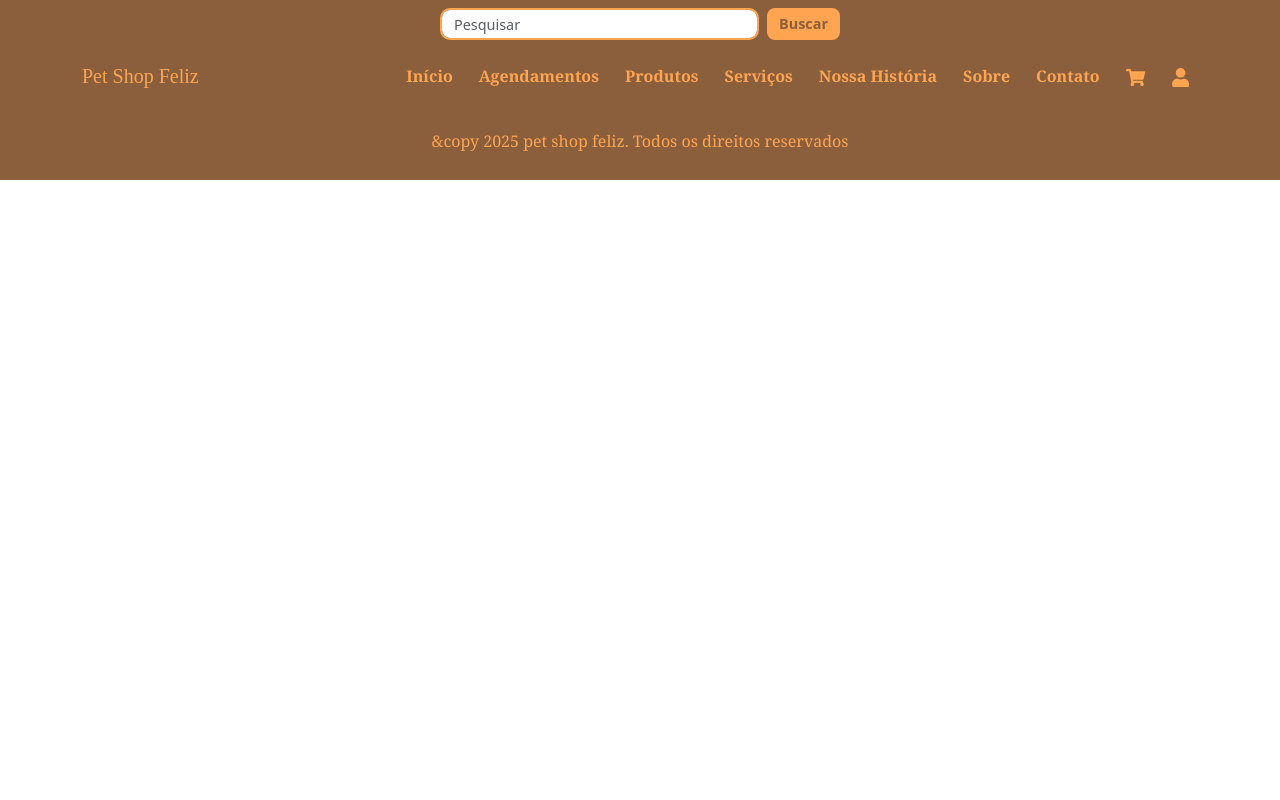
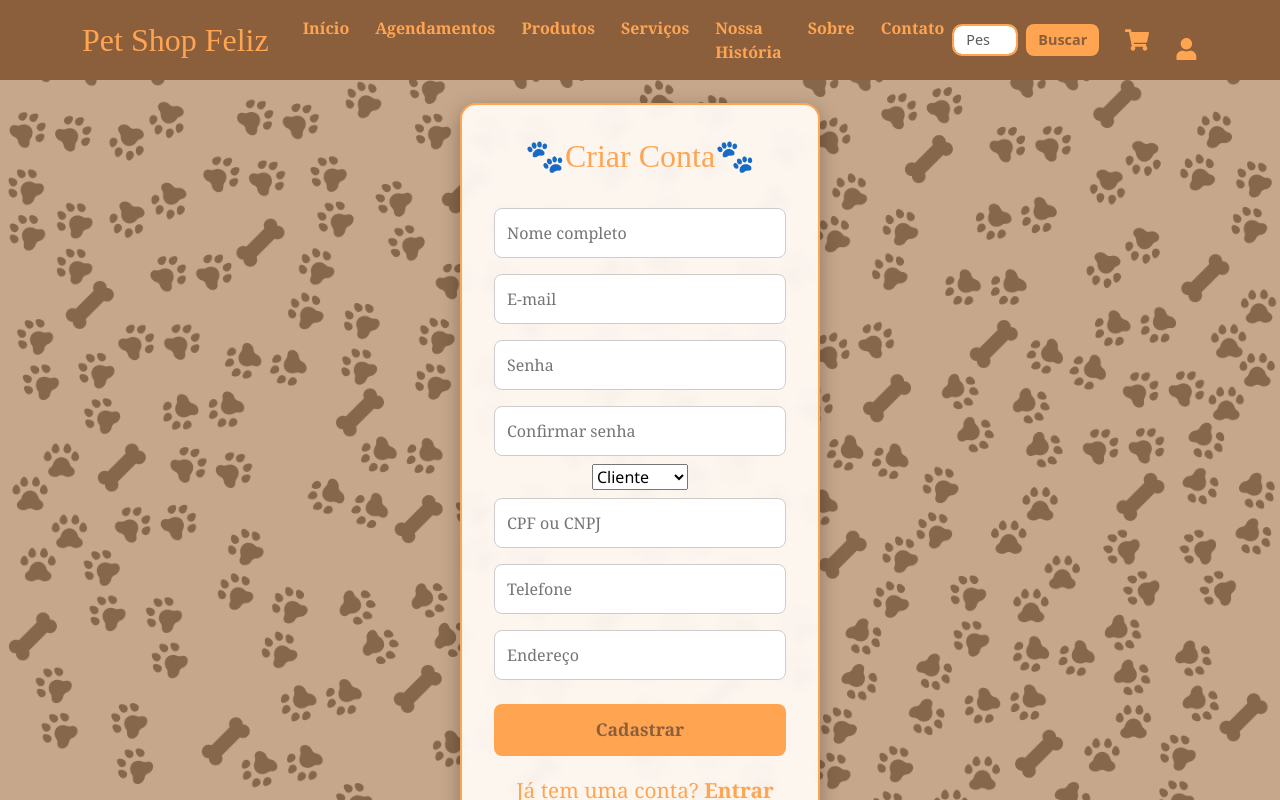
Before and after one commit to karla08C/projeto-pet-shop-fullstack, a React (Create React App) app in the folder front/: page /cadastro in a window 1280 px wide. Shown: the top 800 px of the page. Built offline with nearby package versions, Linux system fonts and the light colour scheme.

Commit message:
criação da tela de cadastro, menu fixo, e alterações na tela de produtos colocando apenas 12 em cada pagina

```diff
--- a/front/src/App.js
+++ b/front/src/App.js
@@ -15,6 +15,7 @@ import Produto from './pages/Produto/Produto';
 import Historia from './pages/Historia/Historia';
 import Buscar from './pages/Buscar/Buscar';
 import Login from './pages/Login/Login';
+import LoginCadastro from './pages/LoginCadastro/LoginCadastro'; // 👈 importei aqui
 
 // IMPORTAÇÕES GLOBAIS
 import 'bootstrap/dist/css/bootstrap.min.css';
@@ -52,10 +53,11 @@ function App() {
           <Route path="/historia" element={<Historia />} />
           <Route path="/buscar" element={<Buscar />} />
           <Route path="/login" element={<Login />} />
+          <Route path="/cadastro" element={<LoginCadastro />} />{' '}
+          {/* 👈 rota nova */}
         </Routes>
         <Footer />
-      </CartProvider>{' '}
-      {/* <-- PASSO 3: FECHE O PROVEDOR AQUI */}
+      </CartProvider>
     </Router>
   );
 }
--- a/front/src/components/Header/Header.css
+++ b/front/src/components/Header/Header.css
@@ -3,19 +3,19 @@
 ============================ */
 
 /* Cor de fundo da navbar */
-.navbar {
+.navbar-principal {
   background-color: #8b5e3c !important; /* marrom caramelo */
 }
 
 /* Estilo do nome/marca na navbar */
-.navbar-brand {
+.navbar-principal .navbar-brand {
   color: #FFA552 !important; /* laranja suave */
   font-family: 'Brush Script MT', cursive;
   font-size: 2rem;
 }
 
 /* Efeito hover na marca */
-.navbar-brand:hover {
+.navbar-principal .navbar-brand:hover {
   color: white !important;
 }
 
@@ -24,7 +24,7 @@
 ============================ */
 
 /* Links do menu de navegação */
-.navbar-nav .nav-link {
+.navbar-principal .navbar-nav .nav-link {
   color: #FFA552 !important; /* laranja suave */
   font-family: 'Georgia', serif;
   font-weight: bold;
@@ -32,7 +32,7 @@
 }
 
 /* Hover nos links */
-.navbar-nav .nav-link:hover {
+.navbar-principal .navbar-nav .nav-link:hover {
   background-color: #f59e3b; /* cor ao passar o mouse */
   color: white !important;
   border-radius: 5px; /* cantos arredondados */
@@ -57,8 +57,8 @@
 ============================ */
 
 /* Input e botão da barra de pesquisa */
-.navbar-search-bar .form-control,
-.navbar-search-bar .btn {
+.navbar-principal .form-control,
+.navbar-principal .btn {
   height: 32px;
   font-size: 0.9rem;
   padding: 0.25rem 0.75rem;
@@ -67,19 +67,19 @@
 }
 
 /* Remove espaçamento superior do botão */
-.navbar-search-bar .btn {
+.navbar-principal .btn {
   margin-top: 0;
 }
 
 /* Estilo do campo de pesquisa */
-.navbar-search-bar .form-control {
+.navbar-principal .form-control {
   border: 2px solid #FFA552;
   border-radius: 10px;         /* cantos arredondados */
   outline: none;               /* remove contorno azul */
 }
 
 /* Foco no campo de pesquisa */
-.navbar-search-bar .form-control:focus {
+.navbar-principal .form-control:focus {
   border-color: #A0522D;       /* borda marrom mais escura */
   box-shadow: none;            /* remove brilho padrão */
 }
@@ -88,19 +88,30 @@
    Carrinho e Login
 ============================ */
 
-/* Estilo base para os ícones de carrinho e login */
+/* Base para ícones de carrinho e login */
 .cart-link,
 .login-link {
+  display: flex;
+  align-items: center;         /* alinha verticalmente */
+  justify-content: center;
   margin-left: 10px;
   position: relative;
   color: #FFA552 !important;
 }
 
+/* Tamanho consistente dos ícones */
+.cart-link svg,
+.login-link svg {
+  width: 1.2em;
+  height: 1.2em;
+  display: inline-block;
+}
+
 /* Indicador de quantidade no carrinho */
 .cart-badge {
   position: absolute;
-  top: -6px;
-  right: -6px;
+  top: -5px;
+  right: -5px;
   background-color: red;
   color: white;
   font-size: 0.75rem;
@@ -108,13 +119,7 @@
   border-radius: 50%; /* bolinha */
 }
 
-/* Centraliza verticalmente os ícones */
-.cart-link svg,
-.login-link svg {
-  vertical-align: middle;
-}
-
-/* Hover específico para o login, se quiser destacar igual os outros */
+/* Hover específico para o login */
 .login-link:hover {
   background-color: #f59e3b;
   border-radius: 5px;
@@ -122,12 +127,42 @@
 }
 
 /* ============================
-   Responsividade (opcional)
+   Responsividade
 ============================ */
 
-@media (max-width: 576px) {
+@media (max-width: 768px) {
+  /* Quando o menu colapsa, barra de pesquisa e links ficam em coluna */
+  .navbar-principal .d-flex {
+    flex-direction: column;
+    width: 100%;
+    margin-top: 0.5rem;
+  }
+
+  .navbar-principal .form-control {
+    margin-bottom: 0.5rem;
+    width: 100%;
+  }
+
   .cart-link,
   .login-link {
     margin-left: 5px; /* reduz espaço em telas pequenas */
   }
 }
+
+.cart-link,
+.login-link {
+  display: flex;
+  align-items: center;  /* centraliza verticalmente */
+  justify-content: center;
+  margin-left: 10px;
+  position: relative;
+  color: #FFA552 !important;
+  line-height: 0;       /* remove espaço extra dos SVGs */
+}
+
+.cart-link svg,
+.login-link svg {
+  width: 1.5em;         /* mesmo tamanho para ambos */
+  height: 1.5em;
+  display: block;       /* garante que o SVG não tenha espaço extra */
+}
--- a/front/src/components/Header/Header.jsx
+++ b/front/src/components/Header/Header.jsx
@@ -8,7 +8,7 @@ import {
   FormControl,
   Button,
 } from 'react-bootstrap';
-import { FaShoppingCart, FaUser } from 'react-icons/fa'; // Importando o ícone de login
+import { FaShoppingCart, FaUser } from 'react-icons/fa';
 import { useCart } from '../../context/CartContext';
 import './Header.css';
 
@@ -27,48 +27,19 @@ function Header() {
   };
 
   return (
-    <>
-      {/* Barra de pesquisa fixa no topo */}
-      <Navbar
-        variant="dark"
-        className="py-2 navbar-search-bar"
-        style={{ backgroundColor: '#8B4513' }}
-      >
-        <Container className="justify-content-center">
-          <Form
-            className="d-flex w-100"
-            onSubmit={handleSearch}
-            style={{ maxWidth: '400px' }}
-          >
-            <FormControl
-              type="search"
-              placeholder="Pesquisar"
-              className="me-2"
-              aria-label="Pesquisar"
-              value={search}
-              onChange={(e) => setSearch(e.target.value)}
-            />
-            <Button variant="outline-light" type="submit">
-              Buscar
-            </Button>
-          </Form>
-        </Container>
-      </Navbar>
-
-      {/* Navbar principal logo abaixo da barra de pesquisa */}
-      <Navbar
-        expand="lg"
-        variant="dark"
-        className="navbar-principal"
-        style={{ backgroundColor: '#8B4513' }}
-      >
+    <Navbar expand="lg" variant="dark" className="navbar-principal sticky-top">
       <Container>
+        {/* Logo */}
         <Navbar.Brand as={Link} to="/">
           Pet Shop Feliz
         </Navbar.Brand>
+
+        {/* Botão para telas pequenas */}
         <Navbar.Toggle aria-controls="basic-navbar-nav" />
+
         <Navbar.Collapse id="basic-navbar-nav">
-            <Nav className="ms-auto">
+          {/* Links de navegação */}
+          <Nav className="me-auto">
             <Nav.Link as={Link} to="/inicio">
               Início
             </Nav.Link>
@@ -90,24 +61,42 @@ function Header() {
             <Nav.Link as={Link} to="/contato">
               Contato
             </Nav.Link>
+          </Nav>
 
-              {/* Carrinho */}
-              <Nav.Link as={Link} to="/carrinho" className="cart-link">
-                <FaShoppingCart size="1.2em" />
+          {/* Pesquisa + Carrinho + Login */}
+          <div className="d-flex align-items-center">
+            <Form
+              className="d-flex me-3"
+              onSubmit={handleSearch}
+              style={{ maxWidth: '300px' }}
+            >
+              <FormControl
+                type="search"
+                placeholder="Pesquisar"
+                className="me-2"
+                aria-label="Pesquisar"
+                value={search}
+                onChange={(e) => setSearch(e.target.value)}
+              />
+              <Button variant="outline-light" type="submit">
+                Buscar
+              </Button>
+            </Form>
+
+            <Link to="/carrinho" className="cart-link position-relative me-3">
+              <FaShoppingCart />
               {totalItems > 0 && (
                 <span className="cart-badge">{totalItems}</span>
               )}
-              </Nav.Link>
+            </Link>
 
-              {/* Login */}
-              <Nav.Link as={Link} to="/login" className="login-link">
-                <FaUser size="1.2em" />
-              </Nav.Link>
-            </Nav>
+            <Link to="/login" className="login-link">
+              <FaUser />
+            </Link>
+          </div>
         </Navbar.Collapse>
       </Container>
     </Navbar>
-    </>
   );
 }
 
--- a/front/src/pages/Login/Login.jsx
+++ b/front/src/pages/Login/Login.jsx
@@ -27,7 +27,7 @@ function Login() {
 
         <div className="register-link">
           <p>
-            Não tem uma conta? <a href="#">Crie uma agora</a>
+            Não tem uma conta? <a href="/cadastro">Crie uma agora</a>
           </p>
         </div>
       </div>
--- /dev/null
+++ b/front/src/pages/LoginCadastro/LoginCadastro.css
@@ -0,0 +1,146 @@
+/* Container principal */
+.loginCadastro-container {
+  position: relative;
+  height: 100vh;
+  background-color: #b38a65; /* marrom clara */
+  background-image: url('../../assets/imagens/Body.png');
+  background-repeat: no-repeat;
+  background-position: center;
+  background-size: cover;
+  display: flex;
+  justify-content: center;
+  align-items: center;
+  font-family: 'Segoe UI', Tahoma, Geneva, Verdana, sans-serif;
+  color: #F9FAFB;
+  overflow: hidden;
+}
+
+.loginCadastro-container::before {
+  content: '';
+  position: absolute;
+  inset: 0;
+  background-color: rgba(179, 138, 101, 0.75);
+  z-index: 0;
+}
+
+.loginCadastro-container > * {
+  position: relative;
+  z-index: 1;
+}
+
+/* Caixa central */
+.loginCadastro-box {
+  background-color: rgba(255, 250, 245, 0.95);
+  padding: 2rem;
+  border-radius: 16px;
+  width: 360px;
+  max-width: 95%;
+  box-shadow: 0 6px 20px rgba(0, 0, 0, 0.3);
+  border: 2px solid #FFA552;
+  text-align: center;
+  color: #FFA552;
+  backdrop-filter: blur(3px);
+}
+
+/* Título */
+.loginCadastro-box h2 {
+  margin-bottom: 1.5rem;
+  color: #FFA552;
+  font-family: 'Brush Script MT', cursive;
+  font-size: 2rem;
+}
+
+/* Inputs */
+.loginCadastro-box input {
+  width: 100%;
+  padding: 12px;
+  margin: 8px 0;
+  border-radius: 8px;
+  border: 1px solid #ccc;
+  font-size: 1rem;
+  font-family: 'Georgia', serif;
+  color: #3e2723;
+  background-color: #fff;
+  box-sizing: border-box;
+}
+
+.loginCadastro-box input:focus {
+  outline: none;
+  border-color: #FFA552;
+  box-shadow: 0 0 5px rgba(255, 165, 82, 0.6);
+}
+
+/* Botão cadastrar */
+.btn-loginCadastro {
+  width: 100%;
+  padding: 12px;
+  margin-top: 14px;
+  background-color: #FFA552;
+  color: #3e2723;
+  font-weight: bold;
+  border: none;
+  border-radius: 8px;
+  cursor: pointer;
+  transition: background-color 0.3s, transform 0.2s;
+  font-family: 'Georgia', serif;
+}
+
+.btn-loginCadastro:hover {
+  background-color: #e59435;
+  transform: translateY(-2px);
+}
+
+/* Link para voltar ao login */
+.login-link {
+  margin-top: 18px;
+  font-size: 0.95rem;
+  color: #FFA552;
+  font-family: 'Georgia', serif;
+}
+
+.login-link a {
+  color: #FFA552;
+  text-decoration: none;
+  font-weight: bold;
+}
+
+.login-link a:hover {
+  text-decoration: underline;
+}
+
+/* RESPONSIVIDADE */
+@media (max-width: 768px) {
+  .loginCadastro-box {
+    width: 90%;
+    padding: 1.5rem;
+  }
+
+  .loginCadastro-box h2 {
+    font-size: 1.8rem;
+  }
+
+  .btn-loginCadastro {
+    font-size: 1rem;
+    padding: 10px;
+  }
+}
+
+@media (max-width: 480px) {
+  .loginCadastro-box {
+    padding: 1rem;
+  }
+
+  .loginCadastro-box h2 {
+    font-size: 1.5rem;
+  }
+
+  .loginCadastro-box input {
+    font-size: 0.9rem;
+    padding: 10px;
+  }
+
+  .btn-loginCadastro {
+    font-size: 0.9rem;
+    padding: 10px;
+  }
+}
--- /dev/null
+++ b/front/src/pages/LoginCadastro/LoginCadastro.jsx
@@ -0,0 +1,115 @@
+import React, { useState } from 'react';
+import './LoginCadastro.css';
+
+function LoginCadastro() {
+  const [nome, setNome] = useState('');
+  const [email, setEmail] = useState('');
+  const [senha, setSenha] = useState('');
+  const [confirmarSenha, setConfirmarSenha] = useState('');
+  const [tipo, setTipo] = useState('cliente');
+  const [cpfCnpj, setCpfCnpj] = useState('');
+  const [telefone, setTelefone] = useState('');
+  const [endereco, setEndereco] = useState('');
+
+  const handleRegister = (e) => {
+    e.preventDefault();
+
+    if (senha !== confirmarSenha) {
+      alert('As senhas não coincidem!');
+      return;
+    }
+
+    const novoUsuario = {
+      nome,
+      email,
+      senha,
+      tipo,
+      cpf_cnpj: cpfCnpj,
+      telefone,
+      endereco,
+    };
+
+    console.log('Usuário cadastrado:', novoUsuario);
+    // Aqui você faz a chamada para sua API:
+    // fetch("http://localhost:3000/usuario", { method: "POST", body: JSON.stringify(novoUsuario) })
+  };
+
+  return (
+    <div className="loginCadastro-container">
+      <div className="loginCadastro-box">
+        <h2>🐾Criar Conta🐾</h2>
+        <form onSubmit={handleRegister}>
+          <input
+            type="text"
+            placeholder="Nome completo"
+            value={nome}
+            onChange={(e) => setNome(e.target.value)}
+            required
+          />
+
+          <input
+            type="email"
+            placeholder="E-mail"
+            value={email}
+            onChange={(e) => setEmail(e.target.value)}
+            required
+          />
+
+          <input
+            type="password"
+            placeholder="Senha"
+            value={senha}
+            onChange={(e) => setSenha(e.target.value)}
+            required
+          />
+
+          <input
+            type="password"
+            placeholder="Confirmar senha"
+            value={confirmarSenha}
+            onChange={(e) => setConfirmarSenha(e.target.value)}
+            required
+          />
+
+          <select value={tipo} onChange={(e) => setTipo(e.target.value)}>
+            <option value="cliente">Cliente</option>
+            <option value="vendedor">Vendedor</option>
+          </select>
+
+          <input
+            type="text"
+            placeholder="CPF ou CNPJ"
+            value={cpfCnpj}
+            onChange={(e) => setCpfCnpj(e.target.value)}
+          />
+
+          <input
+            type="text"
+            placeholder="Telefone"
+            value={telefone}
+            onChange={(e) => setTelefone(e.target.value)}
+          />
+
+          <input
+            type="text"
+            placeholder="Endereço"
+            value={endereco}
+            onChange={(e) => setEndereco(e.target.value)}
+          />
+
+          <button type="submit" className="btn-loginCadastro">
+            Cadastrar
+          </button>
+        </form>
+
+        <div className="login-link">
+          <p>
+            Já tem uma conta? <a href="/login">Entrar</a>
+          </p>
+        </div>
+      </div>
+    </div>
+  );
+}
+
+export default LoginCadastro;
--- a/front/src/pages/Produto/Produto.jsx
+++ b/front/src/pages/Produto/Produto.jsx
@@ -8,7 +8,6 @@ function Produto({ produto }) {
 
   const handleAddToCart = () => {
     addToCart(produto);
-
     toast.success(`"${produto.titulo}" foi adicionado ao carrinho!`);
   };
 
@@ -24,7 +23,10 @@ function Produto({ produto }) {
         Preço: R$ {produto.preco.toFixed(2).replace('.', ',')}
       </p>
       <p className="produto-descricao">{produto.descricao}</p>
-      <button onClick={handleAddToCart} className="produto-botao-carrinho">
+      <button
+        onClick={handleAddToCart}
+        className="produto-botao-carrinho   btn btn-success"
+      >
         Adicionar ao Carrinho
       </button>
     </div>
```
Also changed, not shown: front/src/pages/Produtos/Produtos.css (+89 -78 lines), front/src/pages/Produtos/Produtos.jsx (+53 -17 lines). Lines whose indentation alone changed are shown as unchanged.
